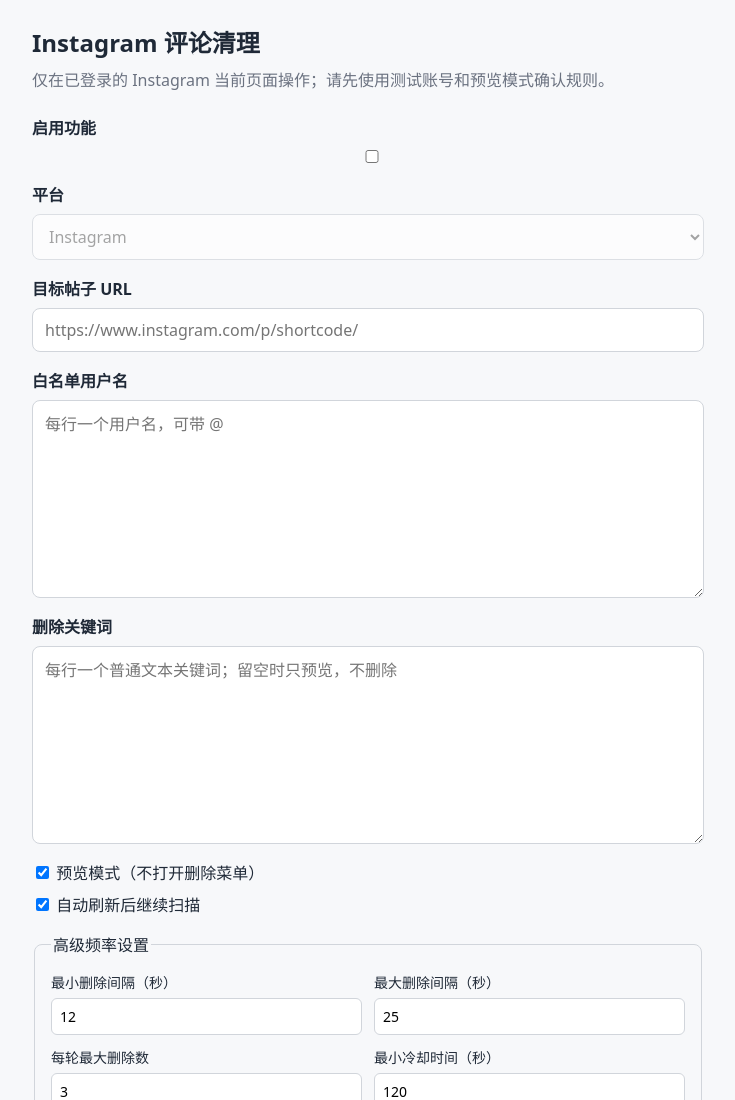
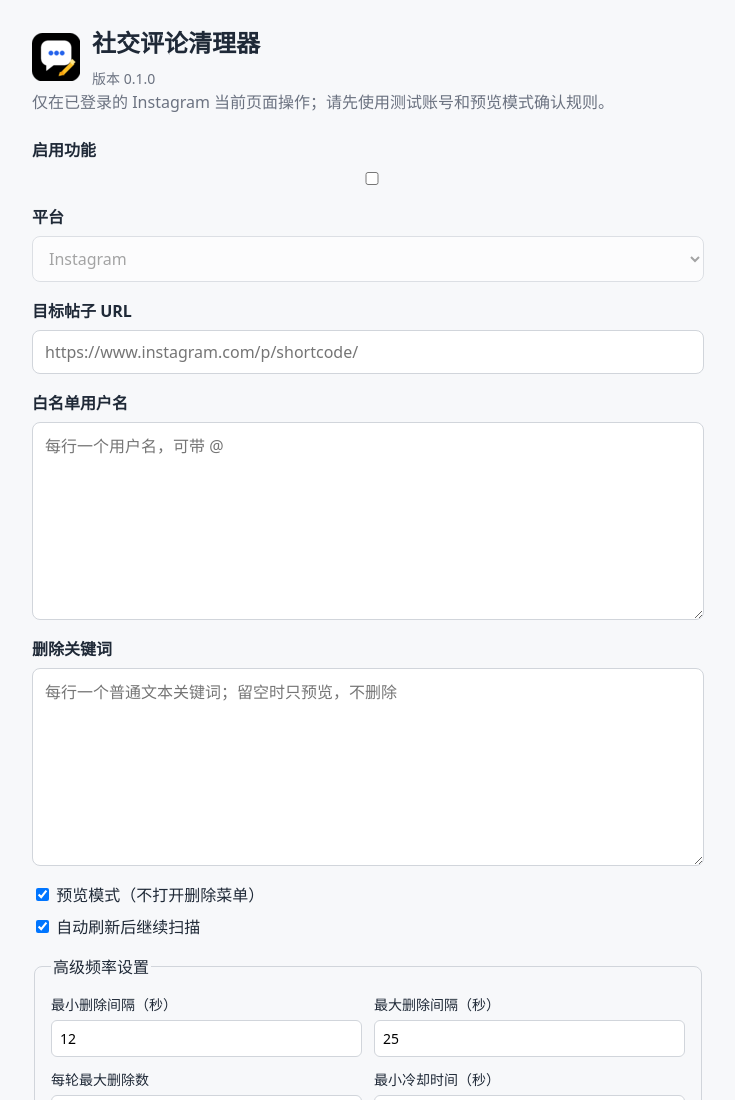
Before and after one commit to GodLei902/Chrome_Plugins, a browser extension: page src/options/options.html in a window 1280 px wide. Shown: the top 1100 px of the page, without its empty margins (272-1007 px from the left). Drawn offline with Linux system fonts and the light colour scheme.

Commit message:
功能：完善中文插件信息和使用手册

```diff
--- a/src/background/service-worker.js
+++ b/src/background/service-worker.js
@@ -3,7 +3,7 @@
 const LEASE_MS = 90 * 1000;
 
 chrome.runtime.onInstalled.addListener(() => {
-  console.info('[Social Comment Cleaner] installed');
+  console.info('[社交评论清理器] installed');
 });
 
 chrome.runtime.onMessage.addListener((message, sender, sendResponse) => {
--- a/src/content/social-comment-cleaner.js
+++ b/src/content/social-comment-cleaner.js
@@ -24,7 +24,7 @@
     if (document.getElementById('icc-host')) return;
     const host = document.createElement('div'); host.id = 'icc-host'; host.style.cssText = 'position:fixed;right:16px;bottom:16px;z-index:2147483647';
     const root = host.attachShadow({ mode: 'open' });
-    root.innerHTML = `<style>main{font:13px system-ui;color:#111;background:#fff;border:1px solid #d1d5db;border-radius:10px;box-shadow:0 8px 28px #0003;width:272px;padding:14px}h2{font-size:14px;margin:0 0 10px}p{margin:7px 0;line-height:1.35}.muted{color:#666}.error{color:#b42318;min-height:1.35em}button{border:0;border-radius:6px;padding:7px 10px;margin:8px 6px 0 0;cursor:pointer;background:#2563eb;color:#fff}button[data-stop]{background:#6b7280}button:disabled{opacity:.5}</style><main><h2>Instagram 评论清理</h2><p>状态：<b data-state>空闲</b></p><p class="muted" data-stats>扫描 0 · 删除 0 · 跳过 0</p><p class="error" data-error></p><button data-start>开始扫描</button><button data-stop>停止</button><button data-confirm hidden></button></main>`;
+    root.innerHTML = `<style>main{font:13px system-ui;color:#111;background:#fff;border:1px solid #d1d5db;border-radius:10px;box-shadow:0 8px 28px #0003;width:272px;padding:14px}h2{font-size:14px;margin:0 0 10px}p{margin:7px 0;line-height:1.35}.muted{color:#666}.error{color:#b42318;min-height:1.35em}button{border:0;border-radius:6px;padding:7px 10px;margin:8px 6px 0 0;cursor:pointer;background:#2563eb;color:#fff}button[data-stop]{background:#6b7280}button:disabled{opacity:.5}</style><main><h2>社交评论清理器</h2><p>状态：<b data-state>空闲</b></p><p class="muted" data-stats>扫描 0 · 删除 0 · 跳过 0</p><p class="error" data-error></p><button data-start>开始扫描</button><button data-stop>停止</button><button data-confirm hidden></button></main>`;
     run.ui = root; document.documentElement.append(host);
     root.querySelector('[data-start]').addEventListener('click', start);
     root.querySelector('[data-stop]').addEventListener('click', () => stop());
--- a/src/options/options.css
+++ b/src/options/options.css
@@ -19,9 +19,24 @@
   padding: 24px;
 }
 
+.brand {
+  display: flex;
+  align-items: center;
+  gap: 12px;
+}
+
+.brand-icon {
+  flex: 0 0 auto;
+}
+
 .header h1 {
   margin: 0 0 8px;
   font-size: 24px;
+}
+
+.version {
+  color: #6b7280;
+  font-size: 14px;
 }
 
 .header p {
--- a/src/options/options.html
+++ b/src/options/options.html
@@ -3,13 +3,19 @@
   <head>
     <meta charset="UTF-8" />
     <meta name="viewport" content="width=device-width, initial-scale=1.0" />
-    <title>Instagram 评论清理</title>
+    <title>社交评论清理器</title>
     <link rel="stylesheet" href="./options.css" />
   </head>
   <body>
     <main class="page">
       <header class="header">
-        <h1>Instagram 评论清理</h1>
+        <div class="brand">
+          <img class="brand-icon" src="../../assets/icons/icon-48.png" width="48" height="48" alt="" />
+          <div>
+            <h1>社交评论清理器</h1>
+            <span class="version">版本 0.1.0</span>
+          </div>
+        </div>
         <p>仅在已登录的 Instagram 当前页面操作；请先使用测试账号和预览模式确认规则。</p>
       </header>
 
```
Also changed, not shown: README.md, assets/icons/icon-128.png (added), assets/icons/icon-16.png (added), assets/icons/icon-32.png (added), assets/icons/icon-48.png (added), assets/icons/icon.svg (added), manifest.json.
